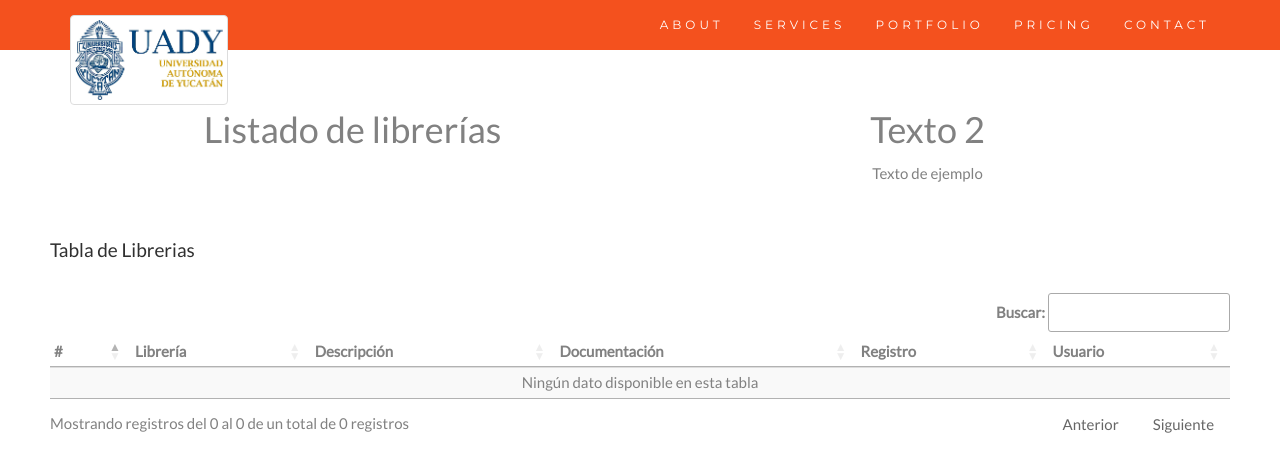
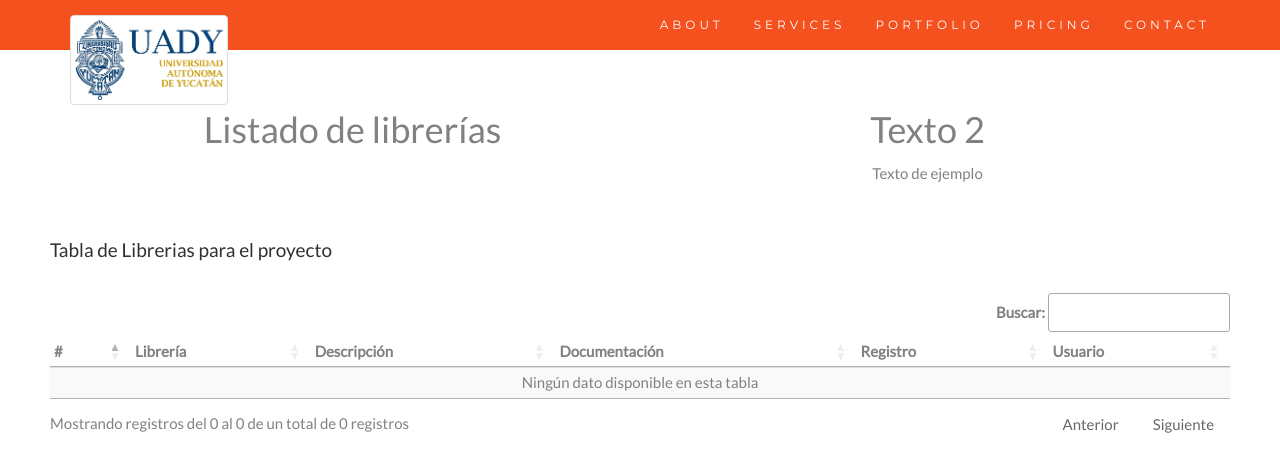
Before and after one commit to agongora85/empresa, a CodeIgniter app: page /empresa/index.php/welcome/avisos/1 in a window 1280 px wide. Shown: the top 460 px of the page. Run offline with CodeIgniter, Linux system fonts and the light colour scheme; some libraries are stand-ins or nearby versions.

Commit message:
Se modifica el título

```diff
--- a/application/views/librerias.php
+++ b/application/views/librerias.php
@@ -11,7 +11,7 @@
     </div>
     <div class="row">
         <div class="col-sm-12 table-responsive">
-            <h4>Tabla de Librerias</h4>
+            <h4>Tabla de Librerias para el proyecto</h4>
             <table id='tbllibrerias' class="table table-striped table-borderless border-bottom border-light dataTable no-footer table-condensed compact">
                 <thead>
                     <tr>
```
